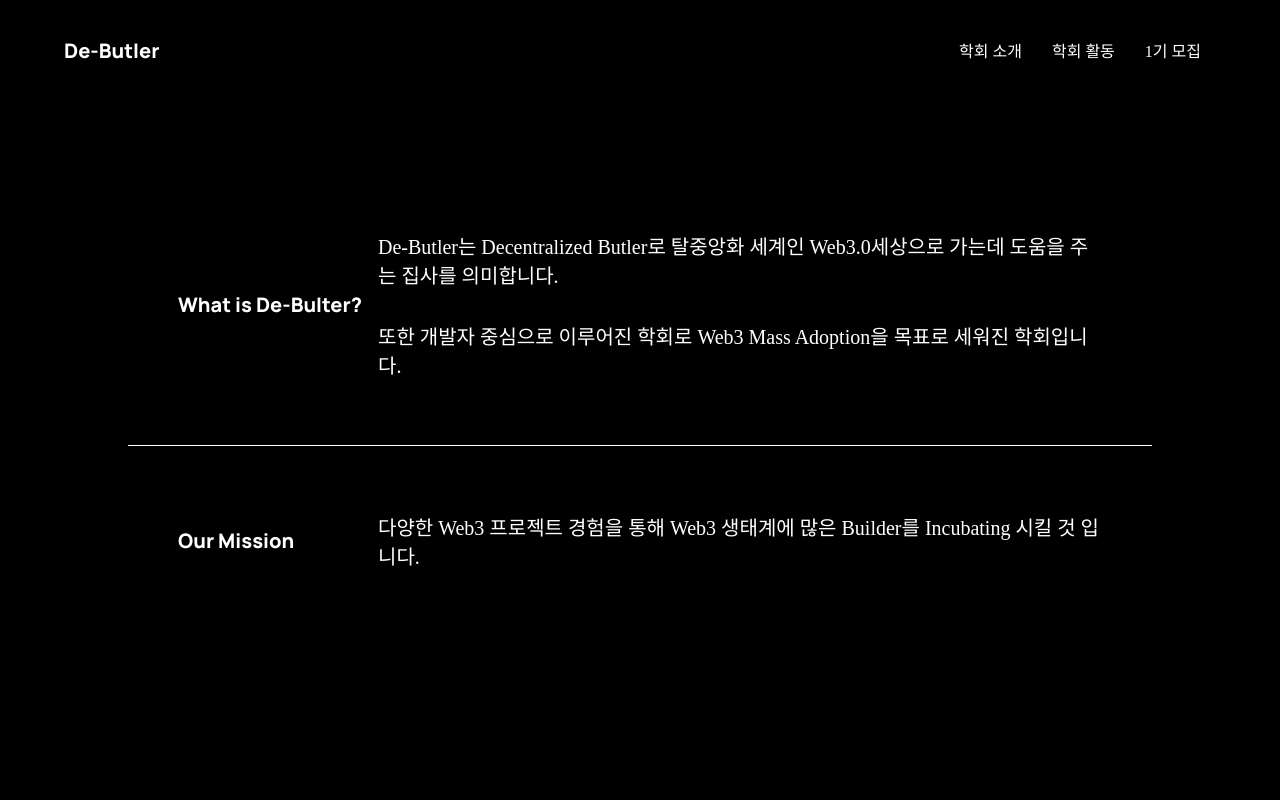
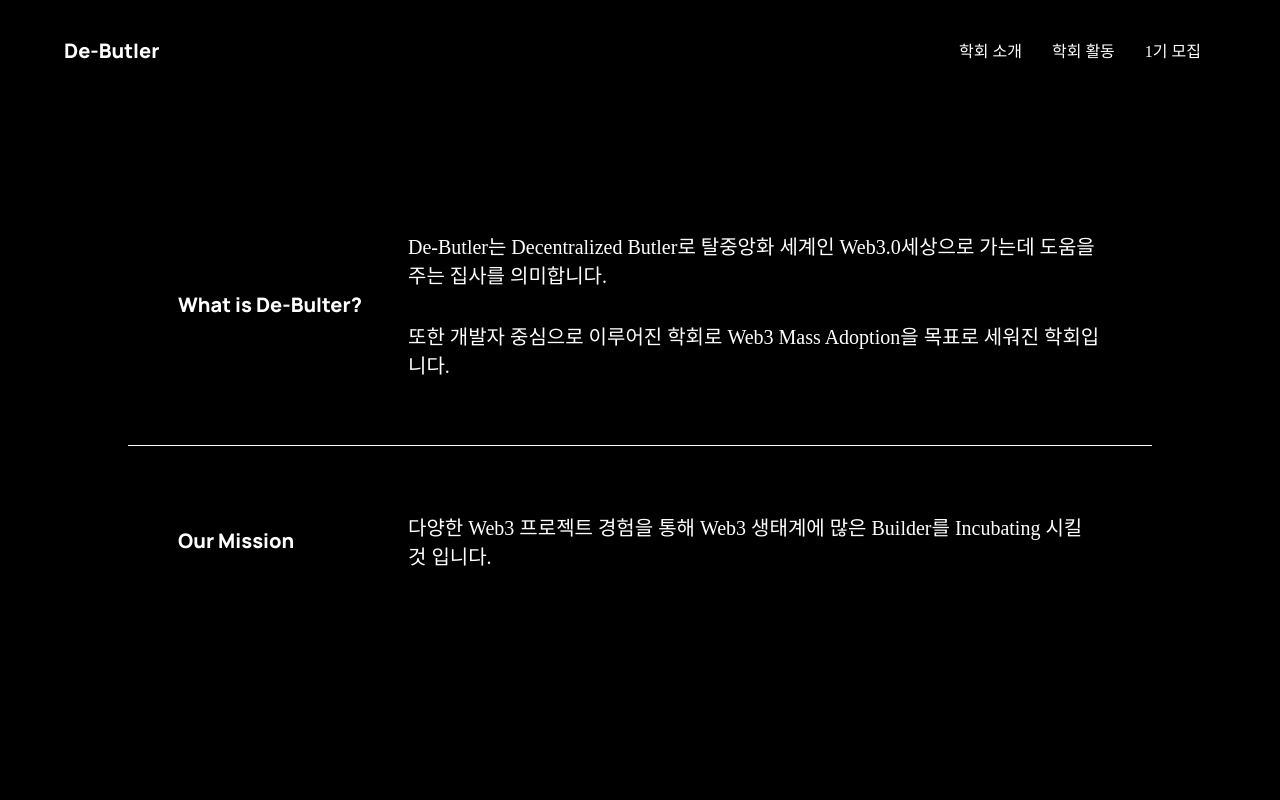
Before and after one commit to De-Butler/De-Butler, a React (Create React App) app: page /About in a window 1280 px wide. Shown: the top 800 px of the page. Built offline with nearby package versions, Linux system fonts and the light colour scheme.

Commit message:
secondpage edit

```diff
--- a/src/styles/components/secondpage.scss
+++ b/src/styles/components/secondpage.scss
@@ -40,6 +40,7 @@
 
 .Qustion_description_text {
     padding: 2vh 0;
+    padding-left: 30px;
     display: flex;
     justify-content: flex-start;
     align-items: center;
@@ -68,7 +69,7 @@
     }
 
     .Qustion {
-        min-width: 150px;
+        min-width: 200px;
     }
 
 }
--- a/src/styles/css/secondpage.css
+++ b/src/styles/css/secondpage.css
@@ -39,6 +39,7 @@
 
 .Qustion_description_text {
   padding: 2vh 0;
+  padding-left: 30px;
   display: flex;
   justify-content: flex-start;
   align-items: center;
@@ -63,7 +64,7 @@
     padding: 30px;
   }
   .Qustion {
-    min-width: 150px;
+    min-width: 200px;
   }
 }
 @media screen and (max-width: 900px) {
```
Also changed, not shown: 1 other file (tests, documents, lock files or other folders).
